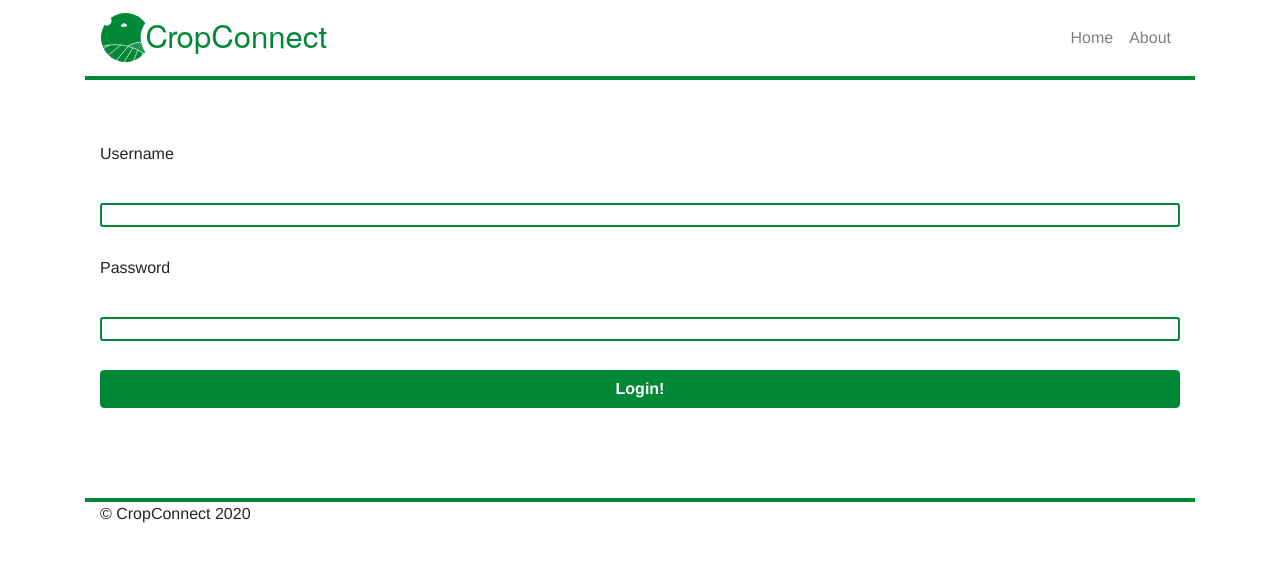
After one commit to ixvw/2020_cropconnect, a Flask app: page /login in a window 1280 px wide. The commit adds this page. Shown: the top 562 px of the page. Run offline with Flask 2, Linux system fonts and the light colour scheme; parts of the project's set-up code (start-up, migrations or seed data) failed here and were passed over; some libraries are stand-ins or nearby versions.

Commit message:
added login to access admin-page

```diff
--- a/app/__init__.py
+++ b/app/__init__.py
@@ -3,6 +3,7 @@ from flask_bootstrap import Bootstrap
 from config import Config
 from flask_babel import Babel
 from flask_admin import Admin
+from flask_login import LoginManager
 
 app = Flask(__name__)
 app.config.from_object(Config)
@@ -12,6 +13,8 @@ babel = Babel(app)
 from app.database import db
 db.create_all()
 
+login = LoginManager(app)
+
 from app import routes
 bootstrap = Bootstrap(app)
 
--- a/app/forms.py
+++ b/app/forms.py
@@ -1,6 +1,6 @@
 from flask_wtf import FlaskForm
 
-from wtforms import StringField, SubmitField, HiddenField, ValidationError
+from wtforms import StringField, SubmitField, HiddenField, ValidationError, PasswordField
 from wtforms.fields.html5 import EmailField
 from wtforms.validators import DataRequired, Optional, InputRequired, Email, StopValidation
 from wtforms import widgets
@@ -12,14 +12,7 @@ from flask_babel import _
 from flask_babel import lazy_gettext as _l
 
 
-def validate_phone(form, field):
-    print("validate_phone validator called!")
-    if len(field.data.replace(" ", "")) not in [len("0799999999"), len("+41799999999")]:
-        print("ValidatePhone: phone number does not have required length!")
-        if field.data[0] not in ["0", "+"]:
-            print("ValidatePhone: phone number does not start with + or 0")
-            raise ValidationError(_l("Please enter a valid Swiss Phone number! Format 079 999 99 99 or +41 79 999 99 99"))
-    print("ValidatePhone validator found nothing wrong with phone number")
+
 
 
 class FarmerForm(FlaskForm):
@@ -27,7 +20,18 @@ class FarmerForm(FlaskForm):
     help = StringField(_l("Help needed?"), validators=[InputRequired(message=_l("Bitte füllen Sie dieses Feld aus"))])
     details = StringField(_l("Additional details"), validators=[InputRequired(message=_l("Bitte füllen Sie dieses Feld aus"))])
     when = StringField(_l("When?"), validators=[InputRequired(message=_l("Bitte füllen Sie dieses Feld aus"))])
-    phone = StringField(_l("Phone number"), validators=[InputRequired(message=_l("Bitte füllen Sie dieses Feld aus")), validate_phone])
+    phone = StringField(_l("Phone number"), validators=[InputRequired(message=_l("Bitte füllen Sie dieses Feld aus"))])
+
+    def validate_phone(self, form, field):
+        print("validate_phone validator called!")
+        if len(field.data.replace(" ", "")) not in [len("0799999999"), len("+41799999999")]:
+            print("ValidatePhone: phone number does not have required length!")
+            if field.data[0] not in ["0", "+"]:
+                print("ValidatePhone: phone number does not start with + or 0")
+                raise ValidationError(
+                    _l("Please enter a valid Swiss Phone number! Format 079 999 99 99 or +41 79 999 99 99"))
+        print("ValidatePhone validator found nothing wrong with phone number")
+
     email = EmailField(_l("E-Mail:"), validators=[InputRequired(message=_l("Bitte füllen Sie dieses Feld aus")), Email(message=_l("Bitte geben Sie eine gültige E-Mailadresse an"))])
     exchange = StringField(_("in exchange for"), validators=[InputRequired(message=_l("Bitte füllen Sie dieses Feld aus"))])
     photo = FileField(_("Photo"))
@@ -41,9 +45,6 @@ class FarmerForm(FlaskForm):
 
 
 
-
-
-
 class HelperForm(FlaskForm):
     helperlocation = StringField(_l("Where do you live?"), render_kw={"placeholder": _l("start typing...")}, validators=[InputRequired()])
 
@@ -54,6 +55,13 @@ class VerficationForm(FlaskForm):
     verificationCode = StringField(_l("Please enter the verification code we sent to your E-Mail address"))
     submit = SubmitField(_l("Verify!"))
 
+
 class FarmDeletionVerificationForm(FlaskForm):
     verificationCode = StringField(_l("Please enter the verification code we sent to your E-Mail address"))
     submit = SubmitField(_l("Delete Farm!"))
+
+class LoginForm(FlaskForm):
+    username = StringField(_("Username"))
+    password = PasswordField(_("Password"))
+
+    submit = SubmitField(_l("Login!"))
--- a/app/routes.py
+++ b/app/routes.py
@@ -1,5 +1,5 @@
 from app import app
-from flask import Flask, flash, render_template, redirect, url_for, request
+from flask import Flask, flash, render_template, redirect, url_for, request, abort
 from random import randint
 import uuid
 
@@ -21,12 +21,20 @@ from app.util.imgPath import imgPath
 
 from werkzeug.utils import secure_filename
 
-import os
+from app import login
 
+from flask_login import login_user, current_user
+
+from app.database import User
 
 @babel.localeselector
 def get_locale():
     return request.accept_languages.best_match(app.config['LANGUAGES'])
+
+
+@login.user_loader
+def load_user(id):
+    return User.query.get(int(id))
 
 
 @app.route('/', methods=['GET', 'POST'])
@@ -218,6 +226,25 @@ def deletefarm():
             return render_template("verified.html", verificationresult=_("Something went wrong...! Try again"))
 
 
+@app.route('/login', methods=['GET', 'POST'])
+def login():
+    if current_user.is_authenticated:
+        return redirect("/admin")
+
+    form = LoginForm()
+
+    if form.validate_on_submit():
+        user = User.query.filter_by(username=form.username.data).first()
+
+        if user is None or not user.check_password(form.password.data):
+            flash('Invalid username or password')
+            return redirect(url_for('login'))
+
+        login_user(user)
+
+        return redirect("/admin")
+
+    return render_template('adminlogin.html', form=form)
 
 
 # currently unused, since imgs are stored and saved in /static
--- /dev/null
+++ b/app/templates/adminlogin.html
@@ -0,0 +1,41 @@
+{%  extends 'base.html' %}
+{% import 'bootstrap/form.html' as wtf %}
+
+{% block content %}
+<div class="container">
+    <form method="POST">
+        {{ form.csrf_token() }}
+        {{ wtf.form_errors(form, hiddens="only") }}
+
+        <div class="row row-grid">
+            <div class="col-lg mx-auto d-flex align-items-stretch">
+                {{ form.username.label(class="control-label") }}
+            </div>
+        </div>
+
+        <div class="row row-grid">
+            <div class="col-lg mx-auto d-flex align-items-stretch">
+                {{ form.username }}
+            </div>
+        </div>
+        <div class="row row-grid">
+            <div class="col-lg mx-auto d-flex align-items-stretch">
+                {{ form.password.label(class="control-label") }}
+            </div>
+        </div>
+
+        <div class="row row-grid">
+            <div class="col-lg mx-auto d-flex align-items-stretch">
+                {{ form.password }}
+            </div>
+        </div>
+        <div class="row row-grid">
+            <div class="col-lg mx-auto d-flex align-items-stretch">
+            {{ form.submit(class="btn btn-primary") }}
+            </div>
+        </div>
+
+
+    </form>
+</div>
+{% endblock %}
--- a/requirements.txt
+++ b/requirements.txt
@@ -9,4 +9,4 @@ Werkzeug==1.0.1
 pathlib==1.0.1
 Flask-Admin==1.5.6
 email-validator==1.1.1
-WTForms-Alchemy==0.17.0
+Flask-Login==0.5.0
```
Also changed, not shown: app/adminviews.py (+15 -2 lines), app/database.py (+18 -0 lines), app/db/data.sqlite, app/db/farmimg/Capture1111.PNG (deleted), app/templates/form_farmer.html (line endings or trailing spaces), config.py (line endings or trailing spaces).
